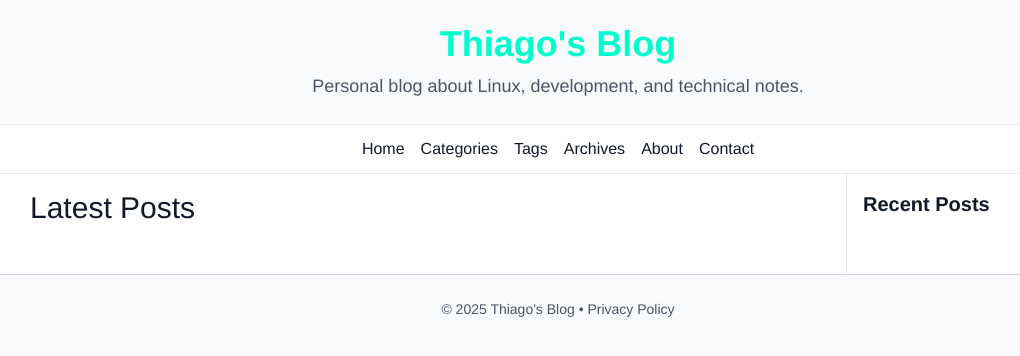
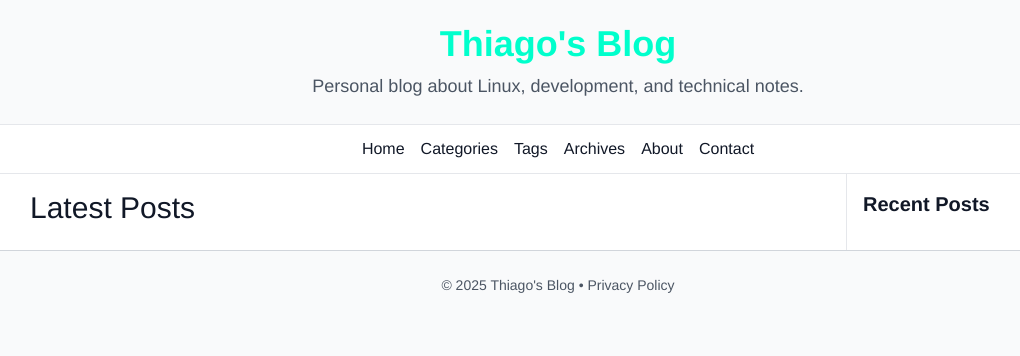
Before and after one commit to tfarina/tfarina.github.io, a Jekyll site: the page built from index.html, in a window 1280 px wide. Shown: the top 356 px of the page, without its empty margins (82-1102 px from the left). Built offline with Jekyll 4.4.1, drawn with Linux system fonts in a browser that asks for light colours; nearby versions of some CDN libraries; the list of posts is cut into pages by our own code.

Commit message:
style: reduce spacing above post list on home page
- Removed `mb-8` from header wrapping "Latest Posts" in index.html
- Decreased gap between heading and blog posts for a cleaner layout

Signed-off-by: Thiago Farina <tfransosi@gmail.com>

```diff
--- a/index.html
+++ b/index.html
@@ -6,7 +6,7 @@ enabled: true
 ---
 
 <div class="home max-w-none">
-  <header class="mb-8 pl-6 md:pl-8">
+  <header class="pl-6 md:pl-8">
     <h1 class="text-3xl mb-2">Latest Posts</h1>
   </header>
 
```
